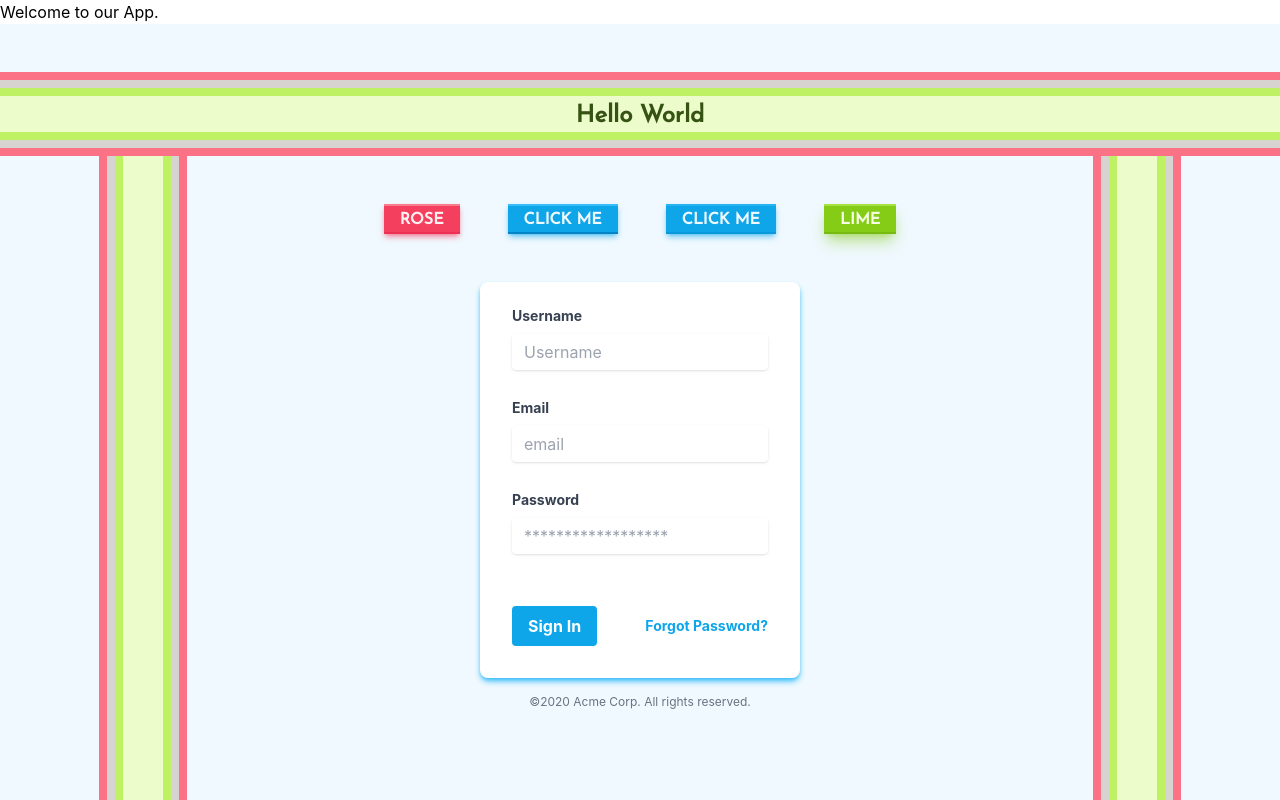
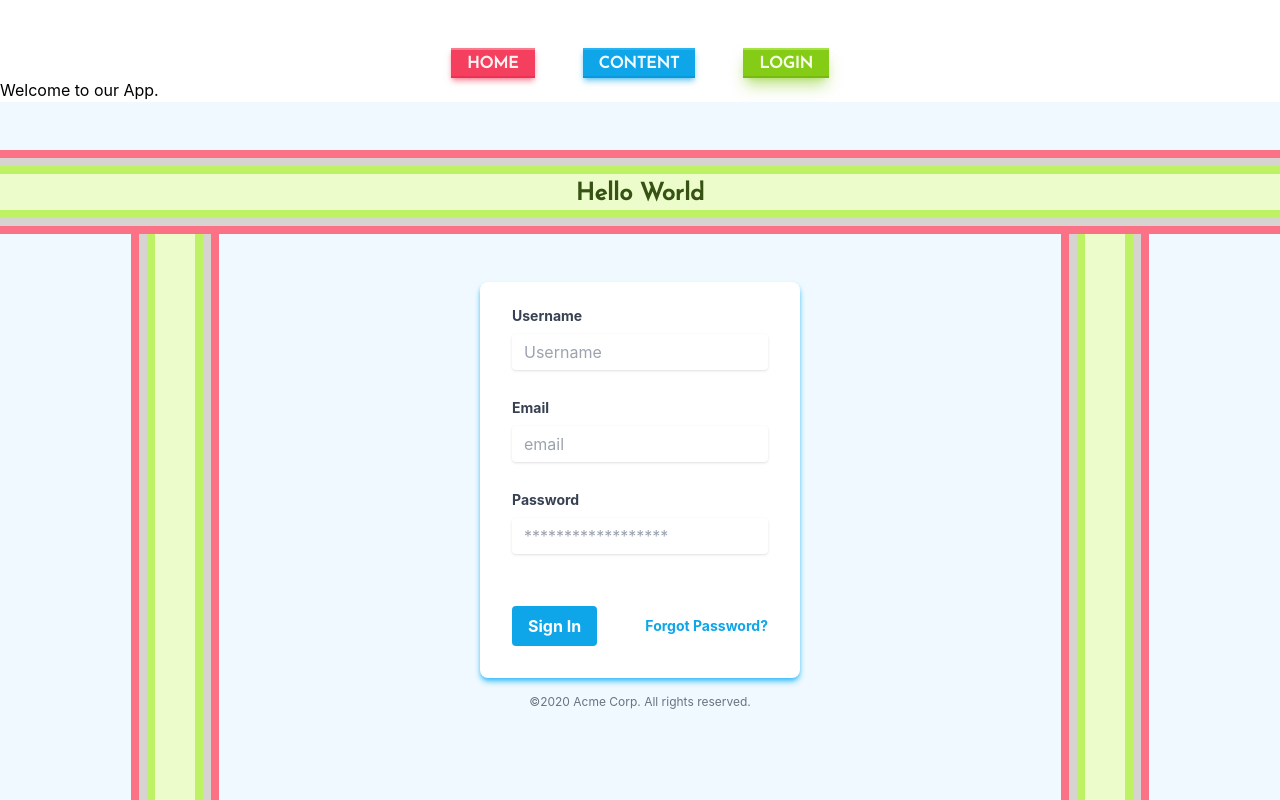
Before and after one commit to stujmar/pwa-playground, a React (Create React App) app: page /content in a window 1280 px wide. Shown: the top 800 px of the page. Built offline with nearby package versions, Linux system fonts and the light colour scheme.

Commit message:
[sm] moved the navbar to app to be shared by all routes

```diff
--- a/src/App.js
+++ b/src/App.js
@@ -2,6 +2,7 @@ import React from 'react';
 import { Routes, Route, Link } from "react-router-dom";
 import './App.css';
 
+import NavBar from './components/NavBar';
 import Home from './components/pages/Home';
 import Content from './components/pages/Content';
 import Login from './components/pages/Login';
@@ -9,6 +10,7 @@ import Login from './components/pages/Login';
 function App() {
   return (
     <div>
+      <NavBar />
       Welcome to our App.
       <Routes>
         <Route path="/" element={<Home />} />
--- a/src/components/NavBar.js
+++ b/src/components/NavBar.js
@@ -9,15 +9,7 @@ const NavBar = () => {
         border-t-2 border-t-rose-300/60
         border-b-2 border-b-rose-600/40
         text-rose-50 font-bold hover:bg-rose-600"
-      >ROSE</a>
-      <a
-        href="!#"
-        className="bg-sky-500 shadow-md shadow-sky-500/50 josefin px-4 pt-0.5
-
-        border-t-2 border-t-sky-400
-        border-b-2 border-b-sky-600
-        text-sky-50 font-bold hover:bg-sky-600"
-      >CLICK ME</a>
+      >HOME</a>
       <a
         href="!#"
         className="bg-sky-500 shadow-md shadow-sky-500/50 josefin px-4 pt-0.5
@@ -25,7 +17,7 @@ const NavBar = () => {
         border-t-2 border-t-sky-400/60
         border-b-2 border-b-sky-600/40
         text-sky-50 font-bold hover:bg-sky-600"
-      >CLICK ME</a>
+      >CONTENT</a>
       <a
         href="!#"
         className="bg-lime-500 shadow-lg shadow-lime-500/50 josefin px-4 pt-0.5
@@ -33,7 +25,7 @@ const NavBar = () => {
         border-t-2 border-t-lime-300/60
         border-b-2 border-b-lime-600/40
         text-lime-50 font-bold hover:bg-lime-600"
-      >LIME</a>
+      >LOGIN</a>
     </div>
   )
 }
--- a/src/components/pages/Content.js
+++ b/src/components/pages/Content.js
@@ -2,7 +2,6 @@ import React from 'react';
 import Form from '../Form';
 import HelloBar from '../HelloBar';
 import HelloBeam from '../HelloBeam';
-import NavBar from '../NavBar';
 
 
 const Content = () => {
@@ -12,7 +11,6 @@ const Content = () => {
       <div className="flex justify-around items-start">
         <HelloBeam />
         <div className="flex flex-col items-center">
-          <NavBar />
           <Form />
         </div>
         <HelloBeam />
```
